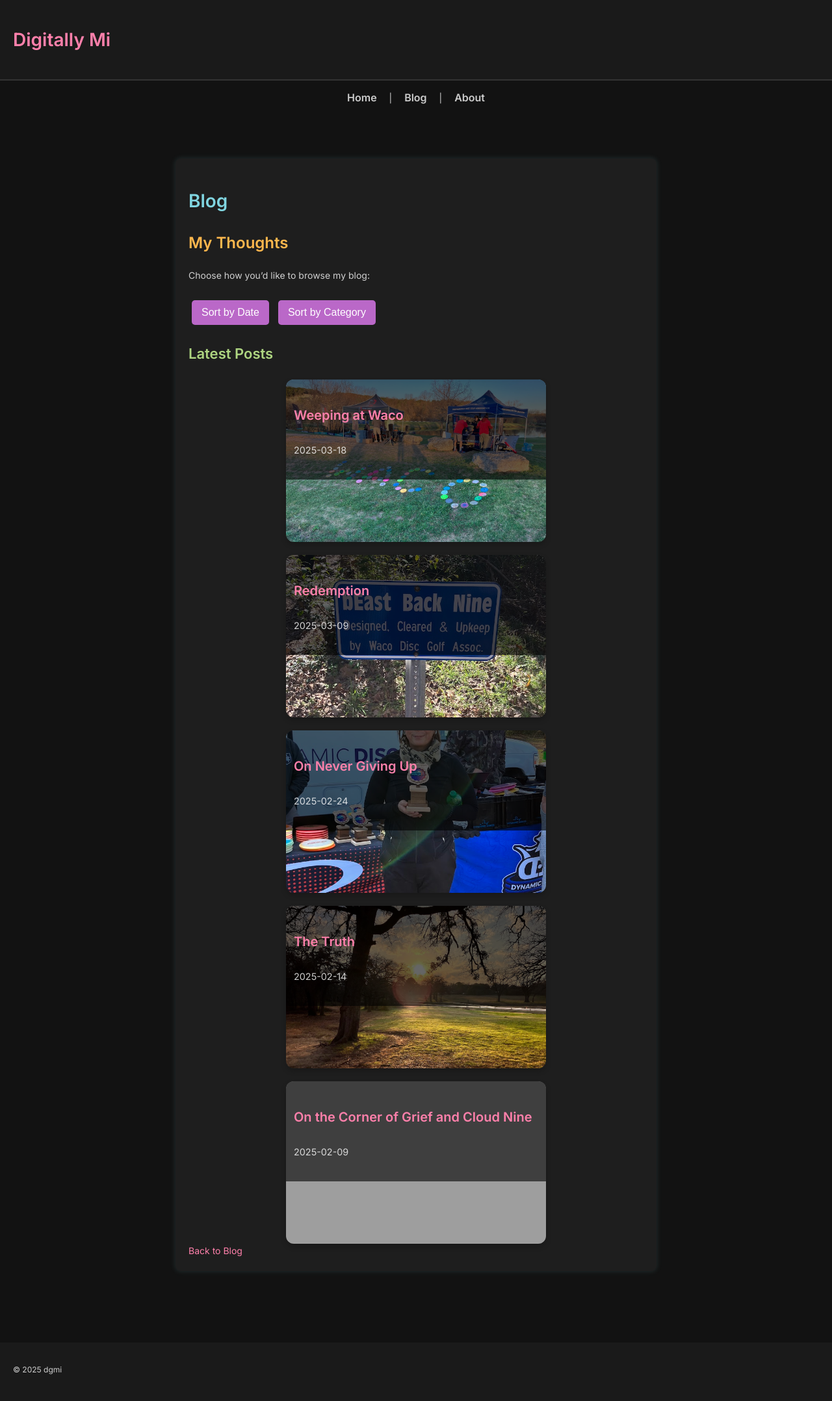
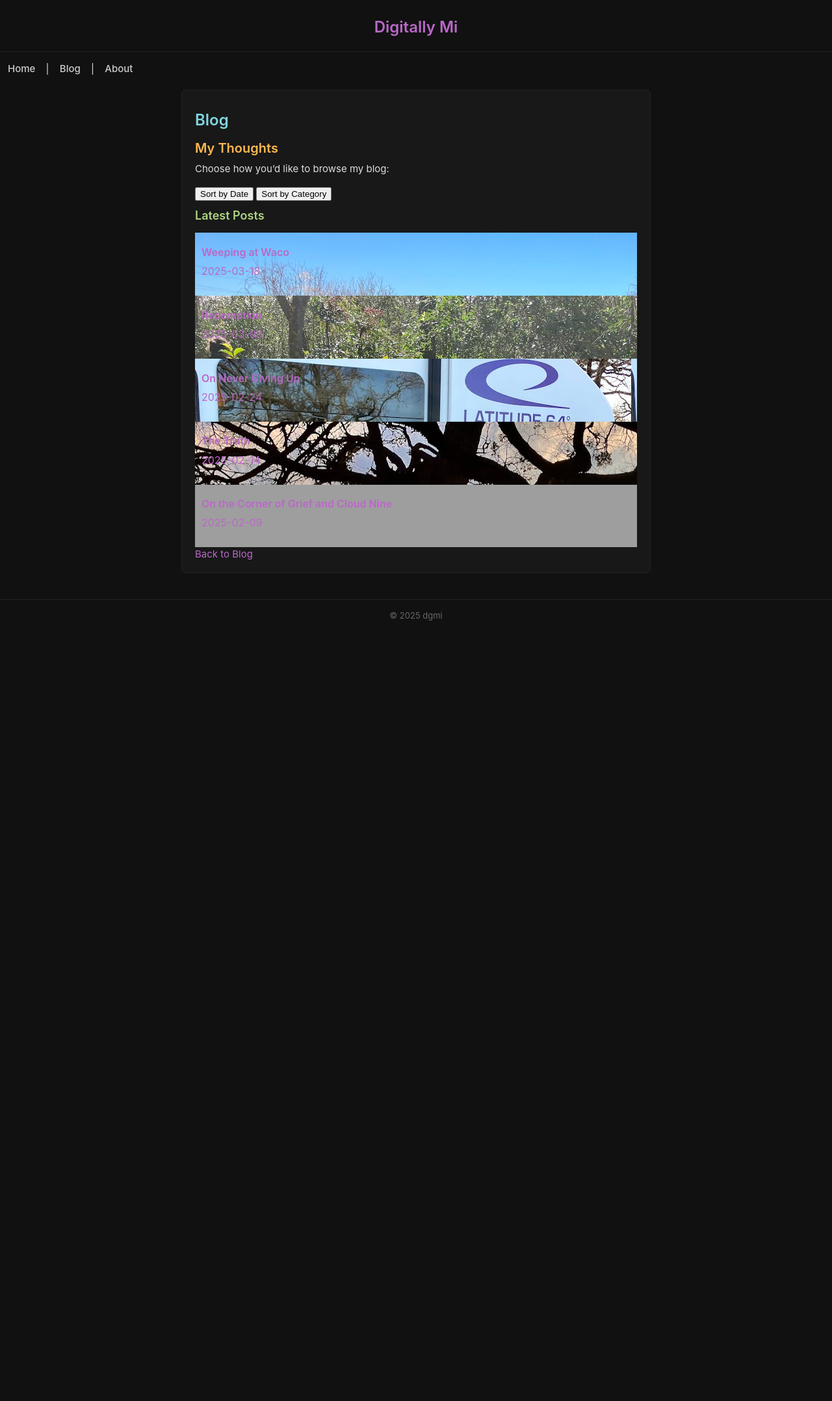
Before and after one commit to meeeyuh/meeeyuh.github.io, a Jekyll site: the page built from blog.md, in a window 1280 px wide. Shown: the whole page at 65% size. Built offline with Jekyll 4.4.1, drawn with Linux system fonts in a browser that asks for light colours; after the commit the page ends 985 px from its top, so only the background shows below that; grey boxes are pictures that could not be loaded.

Commit message:
Update style.css

```diff
--- a/assets/css/style.css
+++ b/assets/css/style.css
@@ -1,304 +1,106 @@
-/* Import Inter Font */
-@import url('https://fonts.googleapis.com/css2?family=Inter:wght@300;400;600&display=swap');
+/* --- Refined Minimal Theme --- */
 
-/* Basic Dark Theme */
+/* Body */
 body {
-    background-color: #121212;
-    color: #d0d0d0;
+  background-color: #111;
+  color: #ddd;
   font-family: 'Inter', Arial, sans-serif;
   font-size: 15px;
-    text-align: left;
+  line-height: 1.5;
   margin: 0;
   padding: 0;
 }
 
 /* Header */
 header {
-    text-align: left;
-    width: 100%;
-    padding: 20px;
-    background: #1a1a1a;
-    border-bottom: 2px solid #333;
+  text-align: center;
+  padding: 12px 0;
+  background: #111;
+  border-bottom: 1px solid #222;
 }
 
-/* Header Colors */
-h1 { color: #80d5e0; font-size: 28px; }
-h2 { color: #ffb74d; font-size: 24px; }
-h3 { color: #aed581; font-size: 22px; }
-h4 { color: #ff80ab; font-size: 20px; }
-h5 { color: #ba68c8; font-size: 18px; }
-h6 { color: #fff176; font-size: 16px; }
+h1, h2, h3, h4, h5, h6 {
+  margin: 0.6em 0 0.4em;
+  line-height: 1.3;
+  font-weight: 600;
+}
+
+h1 { font-size: 24px; color: #80d5e0; }
+h2 { font-size: 20px; color: #ffb74d; }
+h3 { font-size: 18px; color: #aed581; }
 
 /* Links */
 a {
-    color: #ff80ab;
+  color: #ba68c8;
   text-decoration: none;
-    cursor: crosshair;
 }
 a:hover {
   text-decoration: underline;
-    color: #ba68c8;
+  color: #ff80ab;
 }
 
-/* Blog Post Styling */
-article {
-    max-width: 700px;
-    margin: 40px auto;
-    padding: 20px;
-    background: #1e1e1e;
-    border-radius: 8px;
-    box-shadow: 0px 0px 8px rgba(128, 213, 224, 0.15);
-    font-size: 14px;
-    line-height: 1.6;
+/* Articles & Boxes */
+article, .content-box {
+  max-width: 680px;
+  margin: 20px auto;
+  padding: 16px 20px;
+  background: #181818;
+  border-radius: 6px;
+  border: 1px solid #222;
+  box-shadow: none;
+  transition: background 0.2s ease;
 }
 
-/* Footer */
-footer {
-    margin-top: 50px;
-    padding: 20px;
-    background: #1a1a1a;
-    font-size: 12px;
+article:hover, .content-box:hover {
+  background: #1e1e1e;
 }
 
-/* Bullet point alignment fix */
-ul, ol {
-    padding-left: 2em;
-    margin-left: 0;
-    list-style-position: inside;
-    font-size: 14px;
+/* Paragraphs */
+p {
+  margin: 0 0 1em;
 }
 
-/* Navigation Menu */
+/* Navigation */
 nav {
-    text-align: center;
-    margin-bottom: 20px;
+  margin: 10px 0;
 }
 nav ul {
   list-style: none;
   padding: 0;
 }
 nav ul li {
-    display: inline;
-    margin: 0 15px;
+  display: inline-block;
+  margin: 0 12px;
 }
 nav ul li a {
-    text-decoration: none;
-    font-size: 16px;
-    font-weight: bold;
+  font-size: 15px;
+  font-weight: 500;
   color: #ccc;
-    transition: color 0.3s ease;
 }
 nav ul li a:hover {
-    color: #ba68c8;
+  color: #fff;
 }
 
-/* Main Layout */
-.container {
-    display: flex;
-    max-width: 1000px;
-    margin: auto;
-    padding: 20px;
+/* Footer */
+footer {
+  margin-top: 40px;
+  padding: 15px;
+  text-align: center;
+  font-size: 13px;
+  color: #666;
+  border-top: 1px solid #222;
 }
 
-/* Main Content */
-main {
-    flex: 1;
+/* Blog grid tighter */
+.blog-grid {
+  gap: 15px;
+  margin-top: 15px;
 }
-
-/* Image Styling */
-img {
-    max-width: 50%;
-    height: auto;
-    border-radius: 8px;
+.blog-card {
+  max-width: 340px;
+  height: 220px;
 }
-
-/* Collapsible Sections */
-details {
-    background-color: #1e1e1e;  /* Dark theme for collapsible section */
-    border-radius: 8px;
-    padding: 15px;
-    margin-bottom: 15px;
-    transition: background-color 0.3s ease;
-    border: 1px solid #333;  /* Border for clean separation */
+.blog-card-text {
+  font-size: 1rem;
+  padding: 10px;
 }
-
-details summary {
-    font-size: 1.25em;
-    font-weight: bold;
-    color: #80d5e0; /* Header color matching the rest of the theme */
-    cursor: pointer;
-    padding: 5px 0;
-    transition: color 0.3s ease;
-}
-
-details summary:hover {
-    color: #ffb74d; /* Hover effect for summary */
-}
-
-details:hover {
-    background-color: #333; /* Slightly lighter dark on hover for contrast */
-}
-
-details p {
-    font-size: 1em;
-    line-height: 1.5em;
-    color: #d0d0d0; /* Text color matching the overall theme */
-    padding-top: 10px;
-}
-
-details summary::marker {
-    color: #ff80ab;  /* Consistent marker color */
-}
-
-#blog-controls {
-    margin-bottom: 20px;
-}
-
-#blog-controls button {
-    background: #ba68c8;
-    color: white;
-    border: none;
-    padding: 10px 15px;
-    margin: 5px;
-    cursor: pointer;
-    border-radius: 5px;
-    font-size: 16px;
-}
-
-#blog-controls button:hover {
-    background: #ff80ab;
-}
-
-.content-box {
-    background-color: #1e1e1e; /* Dark background to match theme */
-    color: #d0d0d0;
-    border: 2px solid #80d5e0; /* Light blue border */
-    padding: 20px;
-    margin: 20px auto;
-    max-width: 800px;
-    border-radius: 10px;
-    box-shadow: 0px 0px 10px rgba(128, 213, 224, 0.2);
-    text-align: left;
-    transition: transform 0.3s ease, box-shadow 0.3s ease;
-}
-
-/* Subtle hover effect */
-.content-box:hover {
-    transform: translateY(-5px);
-    box-shadow: 0px 0px 15px rgba(128, 213, 224, 0.4);
-}
-
-.contact-links {
-    display: flex;
-    flex-wrap: wrap;
-    gap: 10px;
-    justify-content: center;
-}
-
-.contact-button {
-    text-decoration: none;
-    padding: 10px 15px;
-    border-radius: 8px;
-    font-weight: bold;
-    display: inline-flex;
-    align-items: flex-start;
-    gap: 8px;
-    transition: transform 0.2s ease, box-shadow 0.2s ease;
-    font-size: 1rem;
-}
-
-.contact-button i {
-    font-size: 1.2rem;
-}
-
-.contact-button:hover {
-    transform: translateY(-3px);
-    box-shadow: 2px 2px 10px rgba(0, 0, 0, 0.2);
-}
-
-/* Custom colors */
-.email { background: #ff4757; color: white; }
-.facebook { background: #1877F2; color: white; }
-.instagram { background: #E1306C; color: white; }
-.pdga { background: #004B87; color: white; }
-
-.image-description {
-    font-style: italic;
-    font-size: 0.9em;
-    color: #666;
-    margin-top: 5px;
-    text-align: left;
-}
-
-/* Increase the line spacing for readability */
-body, p, li {
-    line-height: 1.6; /* Adjust the number to your preference, 1.6 is a good standard */
-}
-
-/* Add space between paragraphs */
-p {
-    margin-bottom: 1.5em; /* Adjust the number to your preference */
-}
-
-/* Main layout for blog posts */
-.blog-grid {
-    display: flex;
-    flex-wrap: wrap;
-    justify-content: center;
-    gap: 20px;
-    margin-top: 20px;
-}
-
-.blog-card {
-    text-decoration: none;
-    display: flex;
-    flex-direction: column;
-    align-items: flex-start;
-    position: relative;
-    width: 100%;
-    max-width: 400px;
-    height: 250px;
-    border-radius: 12px;
-    overflow: hidden;
-    box-shadow: 0 4px 8px rgba(0, 0, 0, 0.2);
-    transition: transform 0.3s ease, box-shadow 0.3s ease;
-}
-
-.blog-card:hover {
-    transform: translateY(-5px);
-    box-shadow: 0 6px 12px rgba(0, 0, 0, 0.3);
-}
-
-.blog-card-image {
-    width: 100%;
-    height: 100%;
-    background-size: cover;
-    background-position: center;
-    display: flex;
-    align-items: flex-start;
-    justify-content: center;
-    position: relative;
-}
-
-.blog-card-text {
-    background: rgba(0, 0, 0, 0.6);
-    color: white;
-    width: 100%;
-    padding: 12px;
-    text-align: left;
-    font-size: 1.2rem;
-}
-
-.post-date {
-    font-size: 0.9rem;
-    margin-top: 5px;
-    opacity: 0.8;
-}
-
-blockquote {
-    border-left: 4px solid #ccc;
-    padding-left: 1em;
-    margin: 1em 0;
-    color: #666;
-    font-style: italic;
-  }
```
Lines whose indentation alone changed are shown as unchanged.
